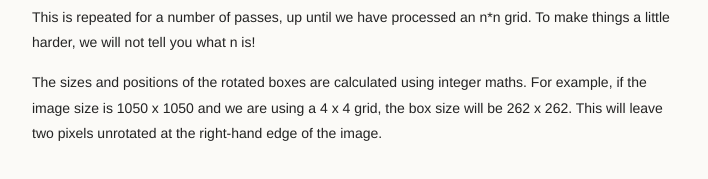
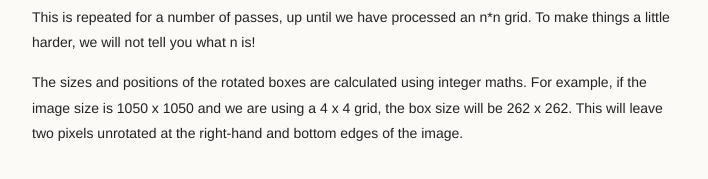
Before and after one commit to richard-shepherd/monopyly, a plain HTML site: page grad_challenge.html in a window 1280 px wide. Shown: the part 969-1148 px from the top of the page, without its empty margins (278-986 px from the left). Drawn offline with Linux system fonts and the light colour scheme.

Commit message:
monopyly

```diff
--- a/grad_challenge.html
+++ b/grad_challenge.html
@@ -52,7 +52,7 @@
     The sizes and positions of the rotated boxes are calculated using integer maths.
     For example, if the image size is 1050 x 1050 and we are using a 4 x 4 grid,
     the box size will be 262 x 262. This will leave two pixels unrotated at the right-hand
-    edge of the image.
+    and bottom edges of the image.
 </p>
 
 </section>
```
